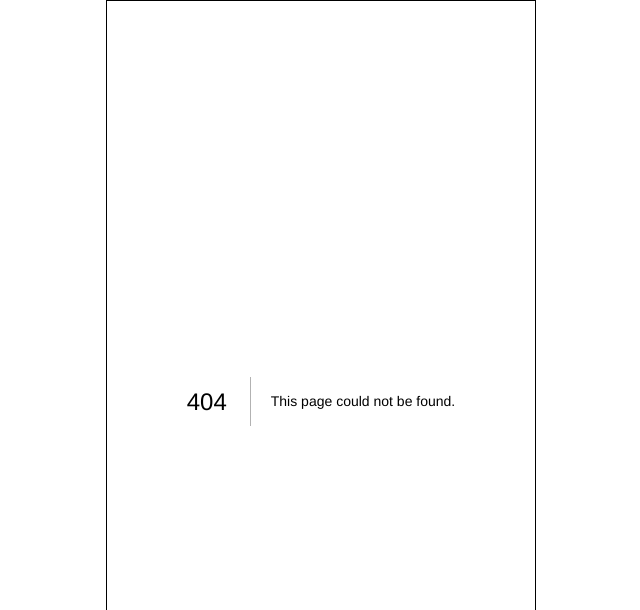
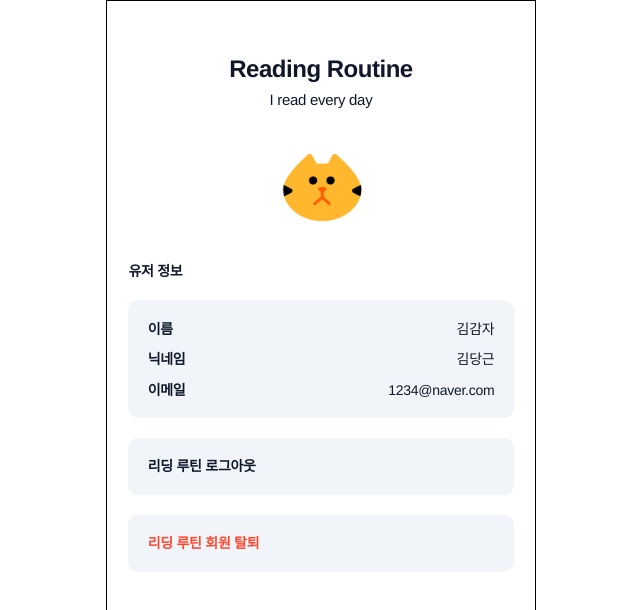
Before and after one commit to CSID-DGU/2024-2-OSSProj-PAGE6-06, a Next.js app in the folder frontend/: page /sign/userInfo in a window 1280 px wide. Before the commit this address had no page. Shown: the top 610 px of the page, without its empty margins (319-959 px from the left). Built offline with nearby package versions, Linux system fonts and the light colour scheme.

Commit message:
feat: user info page

```diff
--- a/frontend/components/_styled/signStyled.jsx
+++ b/frontend/components/_styled/signStyled.jsx
@@ -21,3 +21,15 @@ export const SigninContentContainer = styled(SignContentContainer)`
   margin-top:109px;
   gap:80px;
 `;
+
+//userInfo
+export const UserInfoContainer = styled.div`
+  width: 100%;
+  display: flex;
+  flex-direction: column;
+  align-items: center;
+`;
+export const UserInfoContentContainer = styled(SignContentContainer)`
+  margin-top:56px;
+  gap:31px;
+`;
--- a/frontend/components/sign/Styled.jsx
+++ b/frontend/components/sign/Styled.jsx
@@ -146,3 +146,72 @@ export const ImageOption = styled.div`
     border: ${props => (props.selected ? '1px solid #64748B' : 'none')};
     background: var(--gray100, );
 `;
+
+//UserInfo
+export const UserInfoContainer = styled.div`
+    width:100%;
+    display:flex;
+    flex-direction:column;
+    align-items:center;
+    gap:31px;
+`;
+export const UserProfile = styled.div`
+    width:90px;
+    height:90px;
+    border-radius: 90px;
+`;
+export const UserInfoTextContainer = styled.div`
+    width:100%;
+    display:flex;
+    flex-direction:column;
+
+    gap:20px;
+`;
+export const LabelText = styled.div`
+    color: #0F172A;
+    font-size: 14px;
+    font-weight: 600;
+    line-height: 132%;
+    letter-spacing: -0.28px;
+`;
+export const UserInfoTextWrapper = styled.div`
+    width:100%;
+    border-radius: 10px;
+    background: #F1F5F9;
+    display:flex;
+    flex-direction:column;
+    align-items:center;
+    gap: 12px;
+    padding:5%;
+
+`;
+export const DetailTextWrapper = styled.div`
+    width:100%;
+    display:flex;
+    justify-content: space-between;
+`;
+export const InfoTag = styled.div`
+    color: #0F172A;
+    font-size: 14px;
+    font-weight: 700;
+    line-height: 132%;
+    letter-spacing: -0.28px;
+`
+export const InfoText = styled(InfoTag)`
+    font-weight:500;
+`;
+export const LogoutText = styled(InfoTag)`
+`;
+export const QuitText = styled(InfoTag)`
+    align-items: flex-start;
+    color: #FF4830;
+`;
+export const LogoutTextWrapper = styled.div`
+    width:100%;
+    border-radius: 10px;
+    background: #F1F5F9;
+    display:flex;
+    flex-direction:column;
+    gap: 12px;
+    padding:5%;
+`;
--- /dev/null
+++ b/frontend/components/sign/UserInfo.jsx
@@ -0,0 +1,41 @@
+import React from 'react';
+import * as S from './Styled';
+import ProfileImage from '@/components/common/image/profile1.png';
+import Image from 'next/image'
+
+export default function UserInfo(props) {
+    return (
+        <S.UserInfoContainer>
+            <S.UserProfile>
+                <Image
+                    width={90}
+                    height={90}
+                    src={ProfileImage}
+                    alt="프로필 이미지"  />
+            </S.UserProfile>
+            <S.UserInfoTextContainer>
+                <S.LabelText>유저 정보</S.LabelText>
+                <S.UserInfoTextWrapper>
+                    <S.DetailTextWrapper>
+                        <S.InfoTag>이름</S.InfoTag>
+                        <S.InfoText>김감자</S.InfoText>
+                    </S.DetailTextWrapper>
+                    <S.DetailTextWrapper>
+                        <S.InfoTag>닉네임</S.InfoTag>
+                        <S.InfoText>김당근</S.InfoText>
+                    </S.DetailTextWrapper>
+                    <S.DetailTextWrapper>
+                        <S.InfoTag>이메일</S.InfoTag>
+                        <S.InfoText>1234@naver.com</S.InfoText>
+                    </S.DetailTextWrapper>
+                </S.UserInfoTextWrapper>
+                <S.LogoutTextWrapper>
+                    <S.LogoutText>리딩 루틴 로그아웃</S.LogoutText>
+                </S.LogoutTextWrapper>
+                <S.LogoutTextWrapper>
+                    <S.QuitText>리딩 루틴 회원 탈퇴</S.QuitText>
+                </S.LogoutTextWrapper>
+            </S.UserInfoTextContainer>
+        </S.UserInfoContainer>
+    );
+}
--- /dev/null
+++ b/frontend/pages/sign/userInfo.jsx
@@ -0,0 +1,15 @@
+import React from 'react';
+import * as US from '@/components/_styled/signStyled';
+import Title from '@/components/sign/Title';
+import UserInfo from '@/components/sign/UserInfo';
+export default function userInfo(props) {
+    return (
+        <US.UserInfoContainer>
+            <US.UserInfoContentContainer>
+                <Title />
+                <UserInfo />
+            </US.UserInfoContentContainer>
+
+        </US.UserInfoContainer>
+    );
+}
```
Also changed, not shown: frontend/components/routine/routine.md (deleted, +0 -1 lines), frontend/components/routine/Styled.jsx (added).
